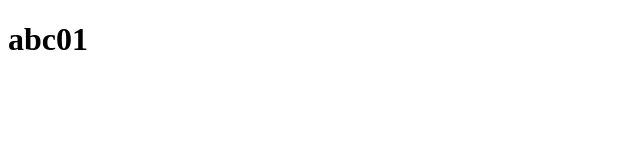
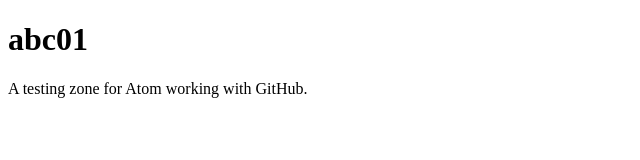
Before and after one commit to billmcentee/abc01, a plain HTML site: page index.html in a window 1280 px wide. Shown: the whole page, without its empty margins (0-640 px from the left). Drawn offline with Linux system fonts and the light colour scheme.

Commit message:
Added paragraph on index

```diff
--- a/index.html
+++ b/index.html
@@ -7,6 +7,7 @@
   <body>
 
     <h1>abc01</h1>
+    <p>A testing zone for Atom working with GitHub.</p>
 
   </body>
 </html>
```
